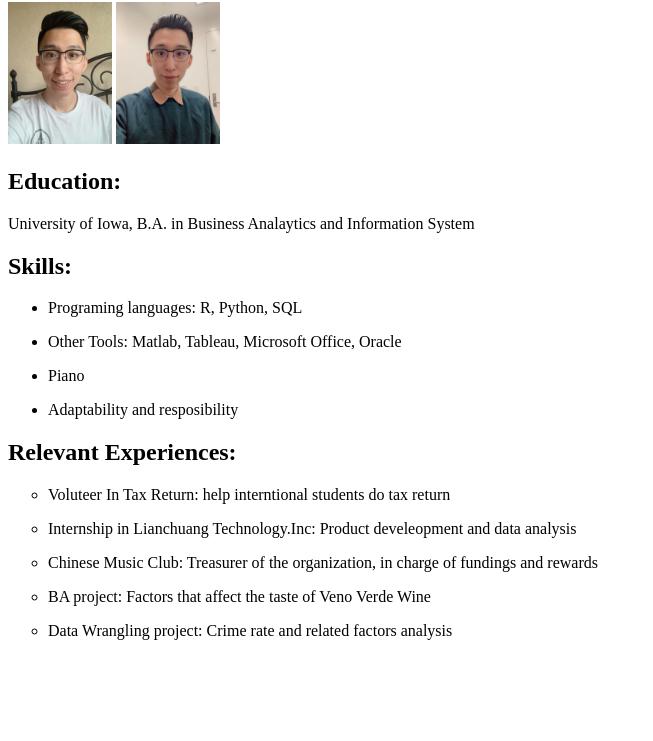
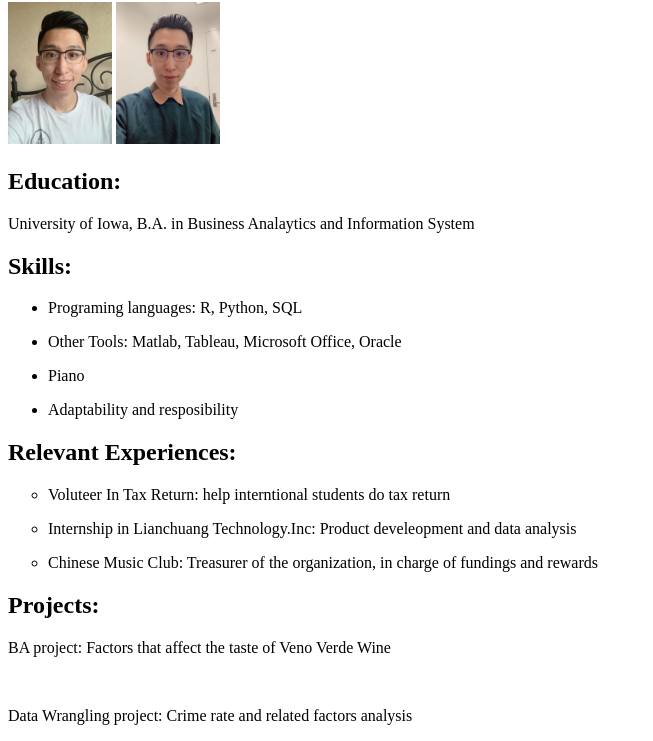
Before and after one commit to ZhijieZhang24/HW2, a plain HTML site: page resume.html in a window 1280 px wide. Shown: the part 125-866 px from the top of the page, without its empty margins (0-653 px from the left). Before the commit the page ends 800 px from the top, so only its background shows below. Drawn offline with Linux system fonts and the light colour scheme.

Commit message:
resume another

```diff
--- a/resume.html
+++ b/resume.html
@@ -29,8 +29,15 @@
   <p>
   <li>Chinese Music Club: Treasurer of the organization, in charge of fundings and rewards</li>
   <p>
-  <li>BA project: Factors that affect the taste of Veno Verde Wine
   <p>
-  <li>Data Wrangling project: Crime rate and related factors analysis
+  </ul>
+  <h2>Projects:</h2>
+  <div class="project">
+  <p>BA project: Factors that affect the taste of Veno Verde Wine</p>
+  </div>
+  <br>
+  <div class="project">
+  <p>Data Wrangling project: Crime rate and related factors analysis </p>
+  </div>
  </body>
  </html>
```
